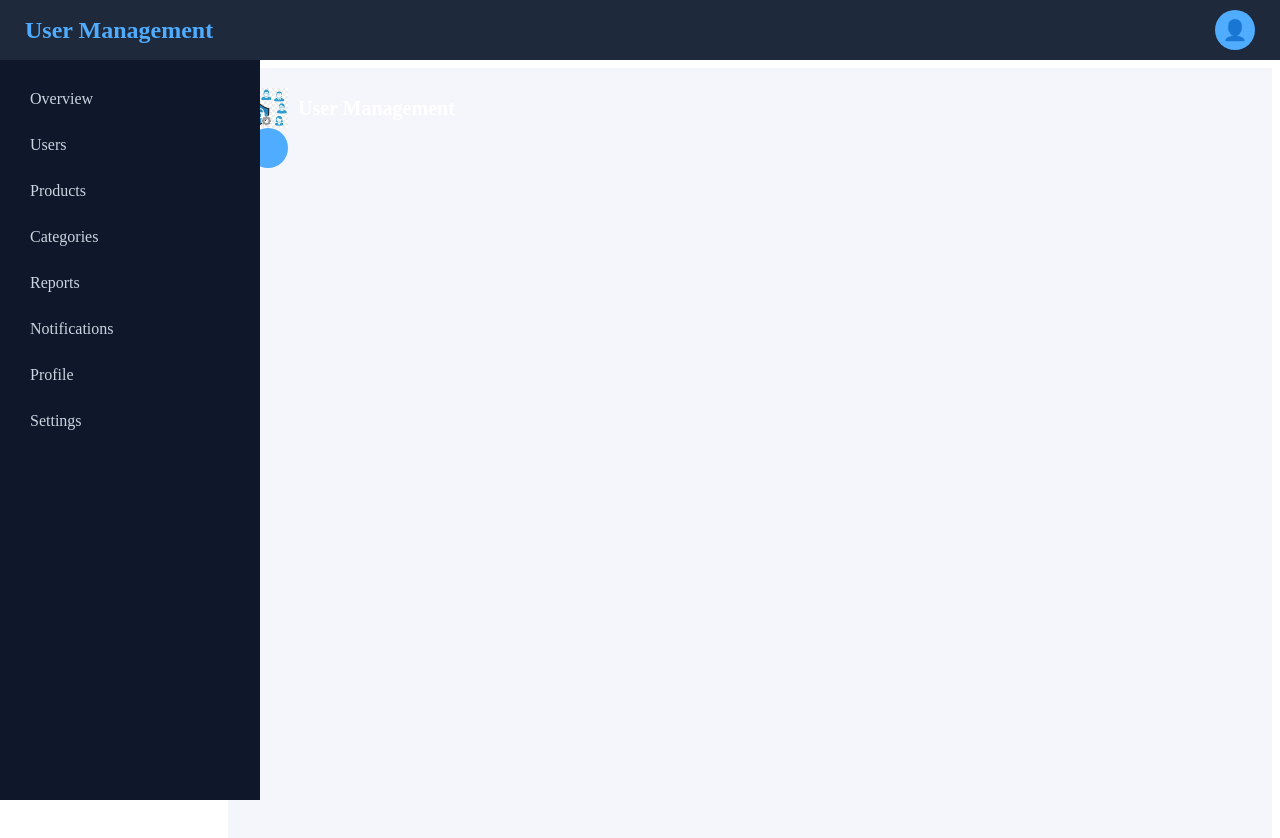
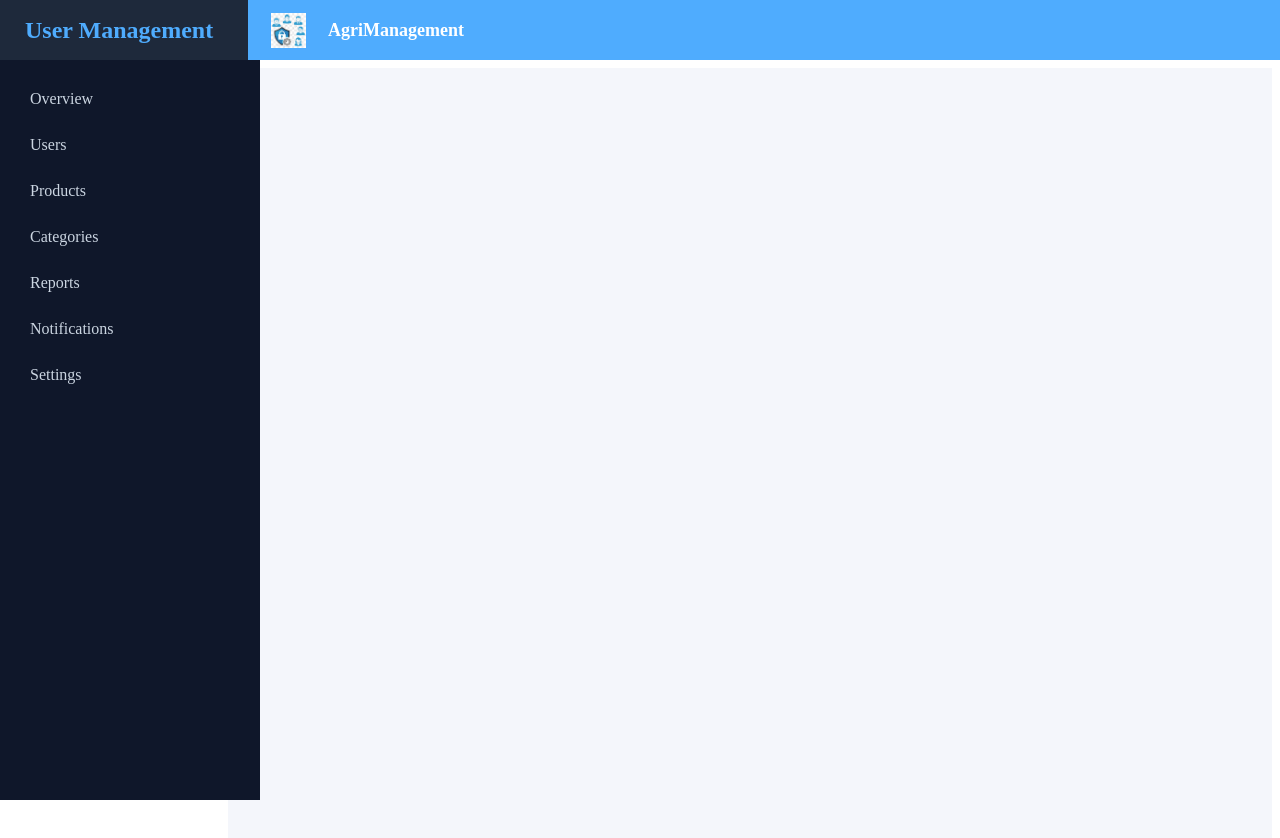
Before and after one commit to Pooja-CodeHub/Dashboard, a React app: page /navbar in a window 1280 px wide. Shown: the top 838 px of the page. Built offline with nearby package versions, Linux system fonts and the light colour scheme; the HTML template or start-up script is replaced by a standard one.

Commit message:
Improve dashboard UI

```diff
--- a/src/components/Categories.jsx
+++ b/src/components/Categories.jsx
@@ -41,6 +41,25 @@ const Categories = () => {
     );
     setEditingId(null);
   };
+  // Delete category
+const deleteCategory = (id, name) => {
+  const confirmDelete = window.confirm(
+    `Are you sure you want to delete "${name}" category?`
+  );
+
+  if (!confirmDelete) return;
+
+  // Remove category
+  setCategories(categories.filter((c) => c.id !== id));
+
+  // Update products assigned to this category
+  setProducts(
+    products.map((p) =>
+      p.category === name ? { ...p, category: "Unassigned" } : p
+    )
+  );
+};
+
 
   // Assign product to category
   const assignCategory = (productId, categoryName) => {
@@ -95,6 +114,7 @@ const Categories = () => {
   {editingId === c.id ? (
     <button onClick={() => updateCategory(c.id)}>Save</button>
   ) : (
+    <>
       <button
         onClick={() => {
           setEditingId(c.id);
@@ -103,8 +123,17 @@ const Categories = () => {
       >
         Edit
       </button>
+
+      <button
+        className="delete-btn"
+        onClick={() => deleteCategory(c.id, c.name)}
+      >
+        Delete
+      </button>
+    </>
   )}
 </td>
+
               </tr>
             ))}
           </tbody>
--- a/src/components/Navbar.jsx
+++ b/src/components/Navbar.jsx
@@ -1,20 +1,52 @@
+import { useState, useRef, useEffect } from "react";
 import { useNavigate } from "react-router-dom";
 import logo from "../assets/logo.png";
+import "../styles/navbar.css";
 
 const Navbar = () => {
   const navigate = useNavigate();
+  const [open, setOpen] = useState(false);
+  const dropdownRef = useRef();
+
+  // Close dropdown when clicked outside
+  useEffect(() => {
+    const handler = (e) => {
+      if (dropdownRef.current && !dropdownRef.current.contains(e.target)) {
+        setOpen(false);
+      }
+    };
+    document.addEventListener("mousedown", handler);
+    return () => document.removeEventListener("mousedown", handler);
+  }, []);
+
+  const logout = () => {
+    localStorage.clear();
+    navigate("/login");
+  };
 
   return (
     <div className="navbar">
       {/* Left side logo */}
       <div className="navbar-left" onClick={() => navigate("/overview")}>
         <img src={logo} alt="Logo" className="navbar-logo" />
-        <span className="navbar-title">User Management</span>
+        <span className="navbar-title">AgriManagement</span>
       </div>
 
       {/* Right side profile */}
-      <div className="navbar-right" onClick={() => navigate("/profile")}>
-        <i className="fas fa-user-circle profile-icon"></i>
+      <div className="navbar-right" ref={dropdownRef}>
+        <div className="profile-icon" onClick={() => setOpen(!open)}>
+          👤
+        </div>
+
+        {open && (
+          <div className="profile-dropdown">
+            <div onClick={() => navigate("/profile")}>My Profile</div>
+            <div onClick={() => navigate("/settings")}>Account Settings</div>
+            <div className="logout" onClick={logout}>
+              Logout
+            </div>
+          </div>
+        )}
       </div>
     </div>
   );
--- a/src/layouts/dashboardLayout.jsx
+++ b/src/layouts/dashboardLayout.jsx
@@ -1,27 +1,28 @@
-// import { Outlet } from "react-router-dom";
-// import Sidebar from "../components/sideBar";
-// import Navbar from "../components/Navbar";
-// import "../styles/dashboardLayout.css";
 
-// const DashboardLayout = () => {
-//   return (
-//     <>
-//       <Navbar />
-//       <Sidebar />
-
-//       <div className="dashboard-content">
-//         <Outlet />
-//       </div>
-//     </>
-//   );
-// };
-
-// export default DashboardLayout;
 import { Outlet, NavLink, useNavigate } from "react-router-dom";
+import { useState, useRef, useEffect } from "react";
 import "../styles/dashboardLayout.css";
 
 const DashboardLayout = () => {
   const navigate = useNavigate();
+  const [open, setOpen] = useState(false);
+  const dropdownRef = useRef();
+
+  // Close dropdown when clicked outside
+  useEffect(() => {
+    const handler = (e) => {
+      if (dropdownRef.current && !dropdownRef.current.contains(e.target)) {
+        setOpen(false);
+      }
+    };
+    document.addEventListener("mousedown", handler);
+    return () => document.removeEventListener("mousedown", handler);
+  }, []);
+
+  const logout = () => {
+    localStorage.clear();
+    navigate("/login");
+  };
 
   return (
     <div className="dashboard">
@@ -31,10 +32,22 @@ const DashboardLayout = () => {
           <h2 className="app-logo">User Management</h2>
         </div>
 
-        <div className="nav-right">
-          <div className="profile-icon" onClick={() => navigate("/profile")}>
+        <div className="nav-right" ref={dropdownRef}>
+          <div className="profile-icon" onClick={() => setOpen(!open)}>
             👤
           </div>
+
+          {open && (
+            <div className="profile-dropdown">
+              <div onClick={() => navigate("/profile")}>My Profile</div>
+              <div onClick={() => navigate("/settings")}>
+                Account Settings
+              </div>
+              <div className="logout" onClick={logout}>
+                Logout
+              </div>
+            </div>
+          )}
         </div>
       </header>
 
@@ -48,9 +61,8 @@ const DashboardLayout = () => {
           <NavLink to="/categories">Categories</NavLink>
           <NavLink to="/reports">Reports</NavLink>
           <NavLink to="/notifications">Notifications</NavLink>
-          <NavLink to="/profile">Profile</NavLink>
-           <NavLink to="/settings">Settings</NavLink>
 
+          <NavLink to="/settings">Settings</NavLink>
         </aside>
 
         {/* Page Content */}
--- a/src/styles/categories.css
+++ b/src/styles/categories.css
@@ -76,3 +76,12 @@ select {
   padding: 6px;
   border-radius: 5px;
 }
+.delete-btn {
+  background: #e74c3c;
+  color: white;
+  margin-left: 8px;
+}
+
+.delete-btn:hover {
+  background: #c0392b;
+}
--- a/src/styles/dashboardLayout.css
+++ b/src/styles/dashboardLayout.css
@@ -139,3 +139,40 @@
   font-weight: bold;
   color: white;
 }
+.nav-right {
+  position: relative;
+}
+
+.profile-icon {
+  font-size: 24px;
+  cursor: pointer;
+}
+
+/* Dropdown */
+.profile-dropdown {
+  position: absolute;
+  right: 0;
+  top: 45px;
+  background: white;
+  color: black;
+  width: 180px;
+  border-radius: 8px;
+  box-shadow: 0 5px 15px rgba(0,0,0,0.2);
+  overflow: hidden;
+  z-index: 2000;
+}
+
+.profile-dropdown div {
+  padding: 12px 15px;
+  cursor: pointer;
+  border-bottom: 1px solid #eee;
+}
+
+.profile-dropdown div:hover {
+  background: #f2f2f2;
+}
+
+.profile-dropdown .logout {
+  color: red;
+  font-weight: bold;
+}
--- /dev/null
+++ b/src/styles/navbar.css
@@ -0,0 +1,66 @@
+.navbar {
+  height: 60px;
+  background: #4facfe;
+  display: flex;
+  justify-content: space-between;
+  align-items: center;
+  padding: 0 20px;
+  color: white;
+  position: fixed;
+  width: 100%;
+  top: 0;
+  z-index: 1000;
+}
+
+.navbar-left {
+  display: flex;
+  align-items: center;
+  cursor: pointer;
+}
+
+.navbar-logo {
+  height: 35px;
+  margin-right: 10px;
+}
+
+.navbar-title {
+  font-size: 18px;
+  font-weight: bold;
+}
+
+.navbar-right {
+  position: relative;
+}
+
+.profile-icon {
+  font-size: 24px;
+  cursor: pointer;
+}
+
+/* Dropdown */
+.profile-dropdown {
+  position: absolute;
+  right: 0;
+  top: 45px;
+  background: white;
+  color: black;
+  width: 180px;
+  border-radius: 8px;
+  box-shadow: 0 5px 15px rgba(0,0,0,0.2);
+  overflow: hidden;
+}
+
+.profile-dropdown div {
+  padding: 12px 15px;
+  cursor: pointer;
+  border-bottom: 1px solid #eee;
+}
+
+.profile-dropdown div:hover {
+  background: #f2f2f2;
+}
+
+.profile-dropdown .logout {
+  color: red;
+  font-weight: bold;
+}
```
Lines whose indentation alone changed are shown as unchanged.
